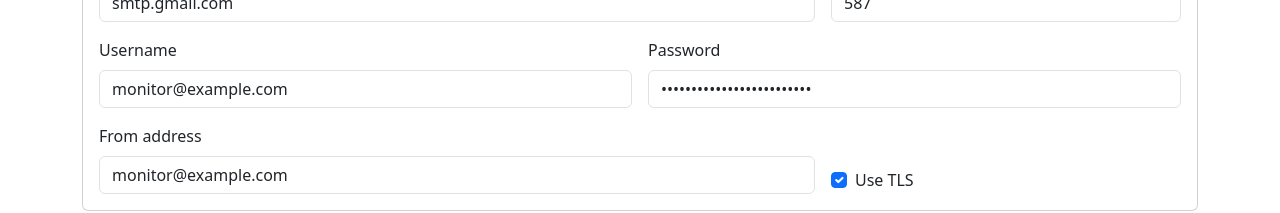
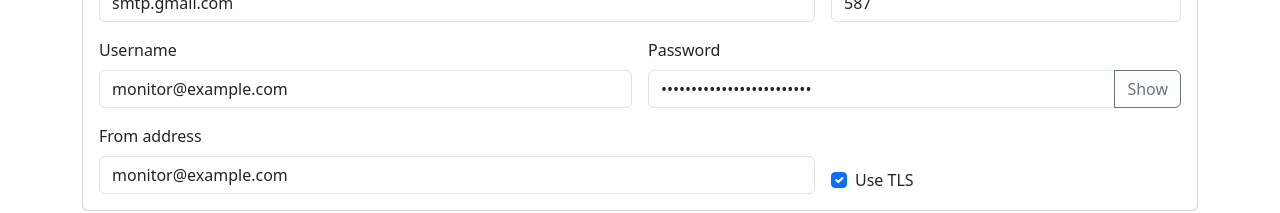
Before and after one commit to davidsantana06/client-availability-monitor, an Angular app: page /monitor-config in a window 1280 px wide. Shown: the part 240-453 px from the top of the page. Built offline with nearby package versions, Linux system fonts and the light colour scheme.

Commit message:
feat: add smtp password visibility toggle

```diff
--- a/src/app/components/monitor-config/monitor-config.component.html
+++ b/src/app/components/monitor-config/monitor-config.component.html
@@ -54,15 +54,24 @@
         </div>
         <div class="col-md-6">
           <label class="form-label" for="smtp-password">Password</label>
+          <div class="input-group has-validation">
             <input
               id="smtp-password"
-            type="password"
+              [type]="showPassword ? 'text' : 'password'"
               class="form-control"
               formControlName="password"
               [attr.maxlength]="limits.passwordMaxLength"
               [class.is-invalid]="hasError(form,'smtp.password')"
             />
+            <button
+              type="button"
+              class="btn btn-outline-secondary"
+              (click)="showPassword = !showPassword"
+            >
+              {{ showPassword ? 'Hide' : 'Show' }}
+            </button>
             <div class="invalid-feedback">Password is required.</div>
+          </div>
         </div>
         <div class="col-md-8">
           <label class="form-label" for="smtp-from">From address</label>
--- a/src/app/components/monitor-config/monitor-config.component.ts
+++ b/src/app/components/monitor-config/monitor-config.component.ts
@@ -40,6 +40,7 @@ export class MonitorConfigComponent implements OnInit {
   form!: FormGroup;
   saved = false;
   failed = false;
+  showPassword = false;
 
   ngOnInit(): void {
     const current = this.service.value;
```
Lines whose indentation alone changed are shown as unchanged.
